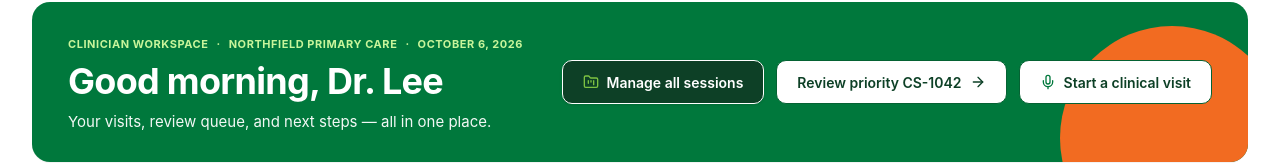
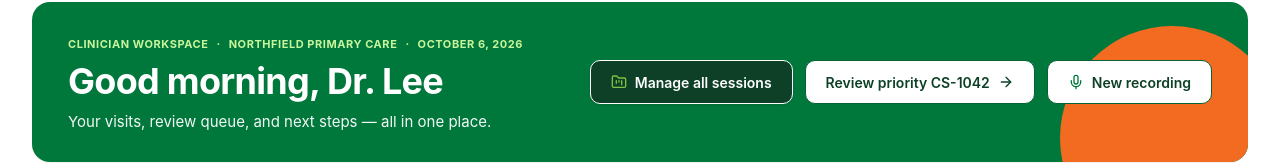
Before and after one commit to AlexanderYauchler/capstone-frontend, a React (Vite) app: page /clinician/dashboard in a window 1280 px wide. Shown: the part 215-379 px from the top of the page. Built offline with nearby package versions, Linux system fonts and the light colour scheme; no server answers.

Commit message:
Add skip link and frontend documentation

```diff
--- a/src/design-system/layouts/AppShell.tsx
+++ b/src/design-system/layouts/AppShell.tsx
@@ -15,6 +15,13 @@ export function AppShell({ variant = 'workspace', children }: AppShellProps) {
 
   return (
     <div className="min-h-screen w-full overflow-x-hidden flex flex-col bg-white text-[#242628]">
+      <a
+        href="#main-content"
+        className="sr-only focus:not-sr-only focus:fixed focus:top-2 focus:left-2 focus:z-50 focus:bg-white focus:text-[#0d4026] focus:font-bold focus:px-4 focus:py-2 focus:rounded-[8px] focus:shadow-md"
+      >
+        Skip to main content
+      </a>
+
       {/* Tier 0: Parkview Pale-Mint System Notice Strip */}
       <DemoSimulationBar />
 
@@ -44,7 +51,7 @@ export function AppShell({ variant = 'workspace', children }: AppShellProps) {
       </Drawer>
 
       {/* Main Content Area */}
-      <main className="flex-1 w-full">
+      <main id="main-content" tabIndex={-1} className="flex-1 w-full focus:outline-none">
         {variant === 'login' ? (
           children
         ) : (
--- a/src/features/clinician/ClinicianDashboardPage.tsx
+++ b/src/features/clinician/ClinicianDashboardPage.tsx
@@ -196,7 +196,7 @@ export function ClinicianDashboardPage() {
               size="md"
               iconLeft={<Mic className="w-4 h-4 text-[#00783c]" aria-hidden="true" />}
             >
-              Start a clinical visit
+              New recording
             </ButtonLink>
           </div>
         </div>
```
Also changed, not shown: 5 other files (tests, documents, lock files or other folders).
